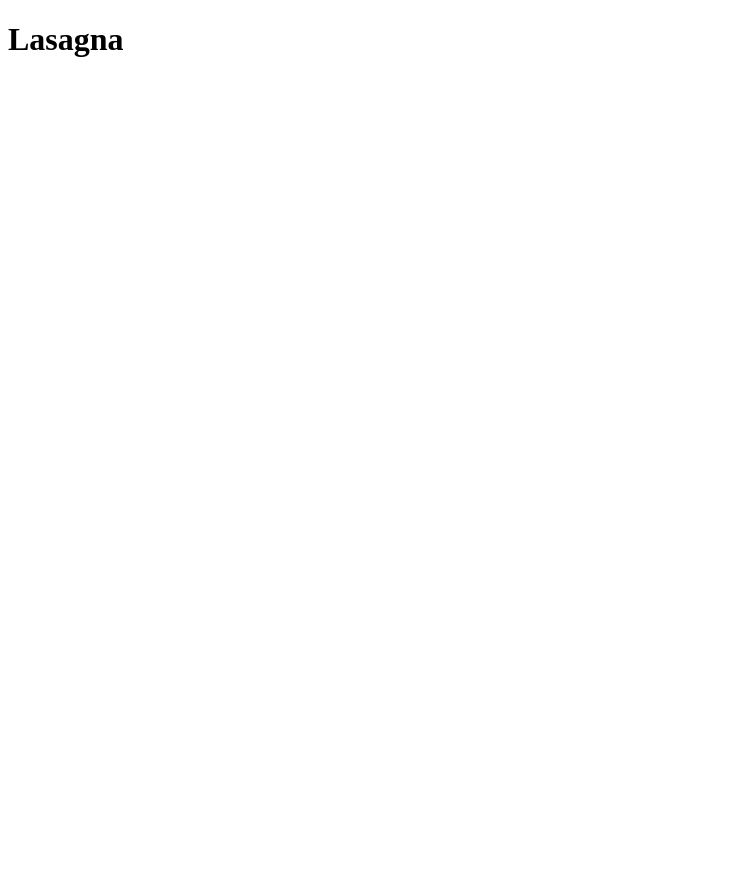
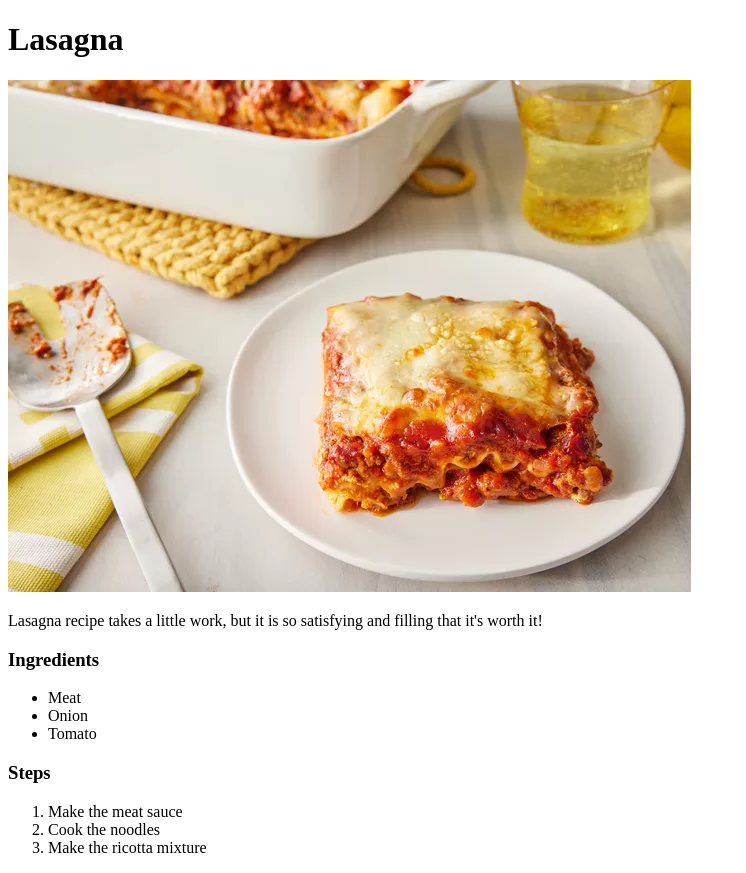
Before and after one commit to ALRAYZZ/odin-recipes, a plain HTML site: page recipes/lasagna.html in a window 1280 px wide. Shown: the whole page, without its empty margins (0-746 px from the left). Before the commit the page ends 800 px from the top, so only its background shows below. Drawn offline with Linux system fonts and the light colour scheme.

Commit message:
Recipe Creation

```diff
--- a/recipes/lasagna.html
+++ b/recipes/lasagna.html
@@ -6,5 +6,19 @@
     </head>
     <body>
         <h1>Lasagna</h1>
+        <p><img src="./img/lasagna.jpg" alt="Lasagna picture"></p>
+        <p>Lasagna recipe takes a little work, but it is so satisfying and filling that it's worth it!</p>
+        <p><h3>Ingredients</h3></p>
+        <p><ul>
+            <li>Meat</li>
+            <li>Onion</li>
+            <li>Tomato</li>
+        </ul></p>
+        <p><h3>Steps</h3></p>
+        <p><ol>
+            <li>Make the meat sauce</li>
+            <li>Cook the noodles</li>
+            <li>Make the ricotta mixture</li>
+        </ol></p>
     </body>
 </html>
```
Also changed, not shown: recipes/img/lasagna.jpg (added).
